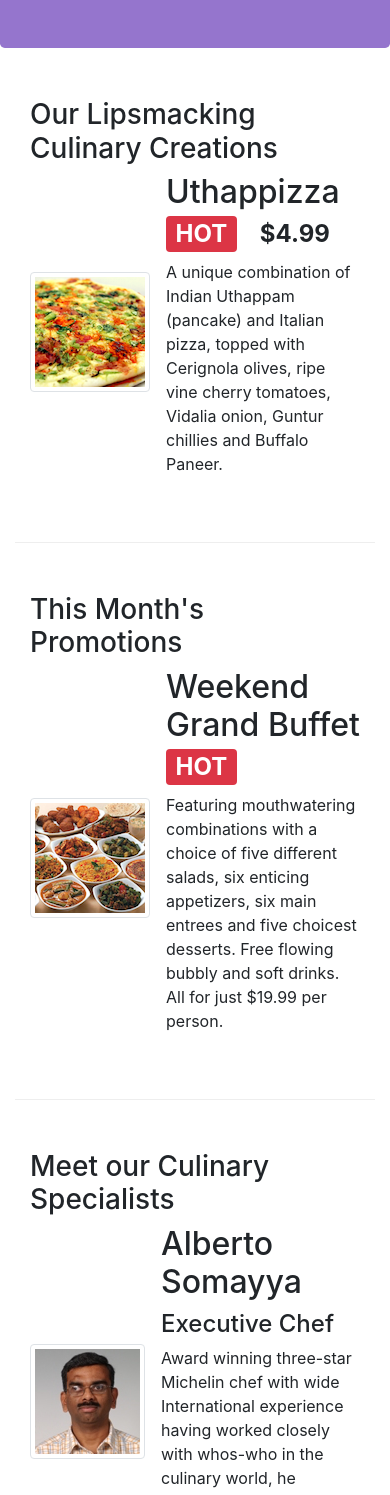
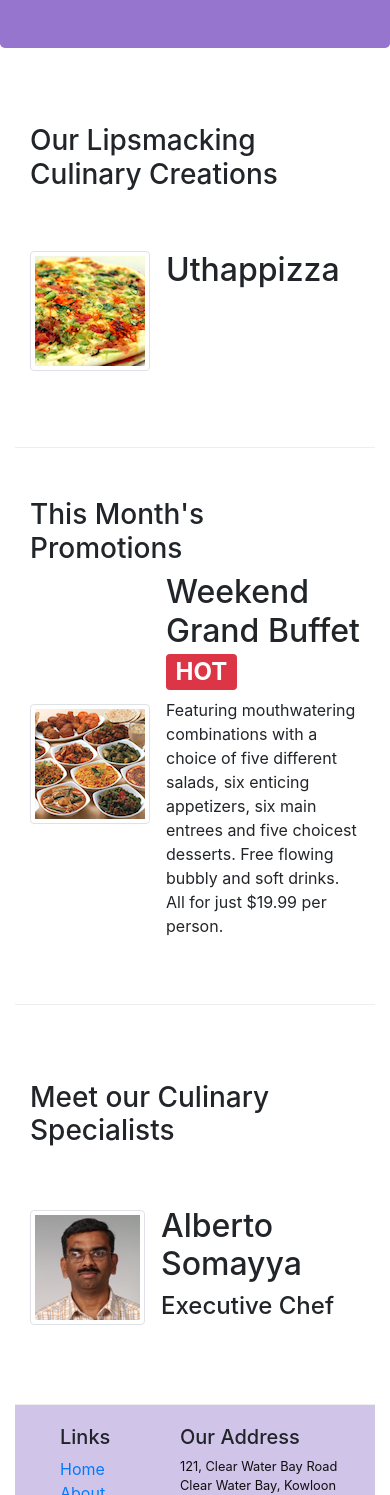
Before and after one commit to falguniraina/Bootstrap4, a website: page index.html in a window 390 px wide. Shown: the part 505-2000 px from the top of the page. Drawn offline with nearby package versions, Linux system fonts and the light colour scheme.

Commit message:
Images and Media

```diff
--- a/index.html
+++ b/index.html
@@ -53,10 +53,11 @@
             </div>
             <div class="col-sm col-md flex-first">
                 <div class="media">
-                    <img class="d-flex mr-3 img-thumbnail align-self-center" src="img/uthappizza.png" alt="Uthappizza">
+                    <img class="d-flex mr-3 img-thumbnail align-self-center"
+                            src="img/uthappizza.png" alt="Uthappizza">
                     <div class="media-body">
-                        <h2 class="mt-0">Uthappizza <span class="badge badge-danger">HOT</span> <span class="badge badge-pill badge-default">$4.99</span></h2>
-                        <p class="hidden-xs-down">A unique combination of Indian Uthappam (pancake) and
+                        <h2 class="mt-0">Uthappizza</h2>
+                        <p class="d-none d-sm-block">A unique combination of Indian Uthappam (pancake) and
                             Italian pizza, topped with Cerignola olives, ripe vine
                             cherry tomatoes, Vidalia onion, Guntur chillies and
                             Buffalo Paneer.</p>
@@ -64,6 +65,7 @@
                 </div>
             </div>
         </div>
+
 
         <div class="row row-content align-items-center">
             <div class="col-sm-4 col-md-3">
@@ -91,7 +93,7 @@
                     <div class="media-body">
                         <h2 class="mt-0">Alberto Somayya</h2>
                         <h4>Executive Chef</h4>
-                        <p class="hidden-xs-down">Award winning three-star Michelin chef with wide
+                        <p class="d-none d-sm-block">Award winning three-star Michelin chef with wide
                             International experience having worked closely with
                             whos-who in the culinary world, he specializes in
                             creating mouthwatering Indo-Italian fusion experiences.
@@ -99,7 +101,7 @@
                     </div>
                 </div>
             </div>
-        </div>>
+        </div>
     <footer class="footer">
         <div class="container">
             <div class="row">
```
Lines whose indentation alone changed are shown as unchanged.
